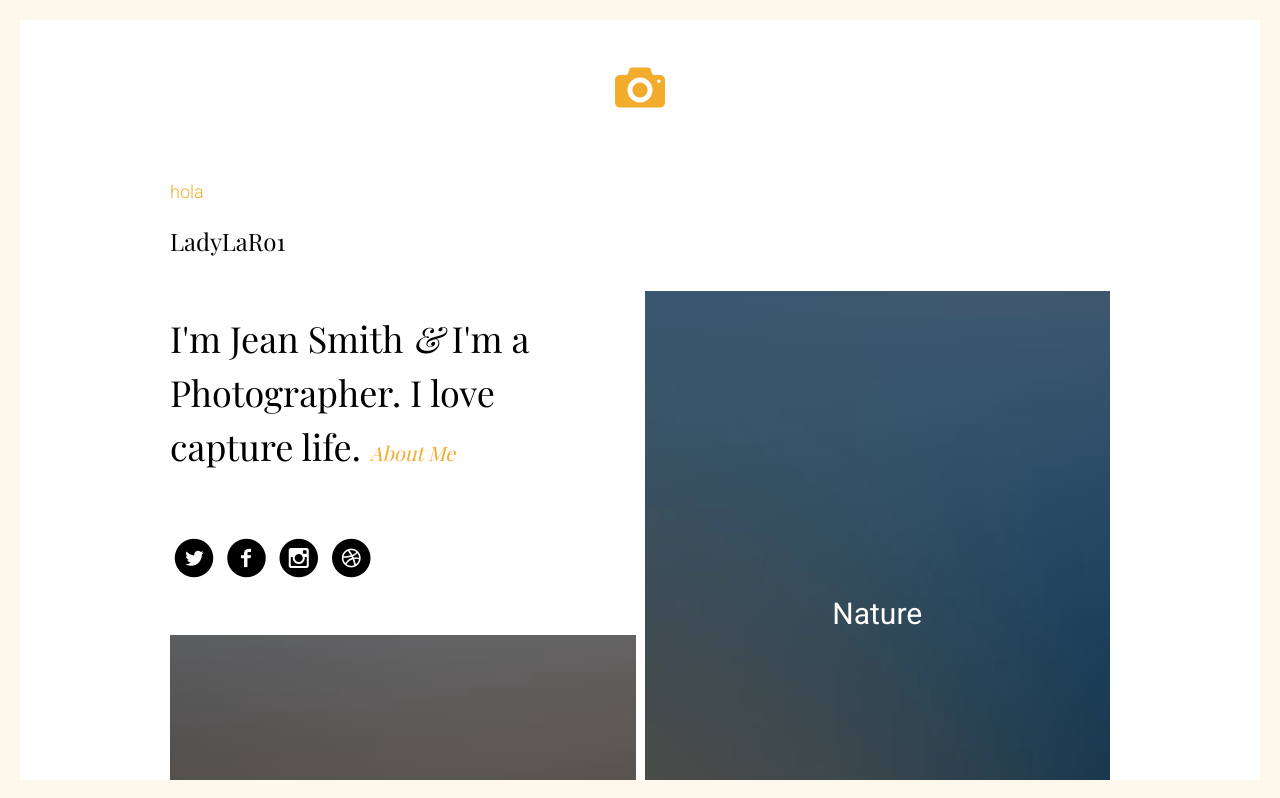
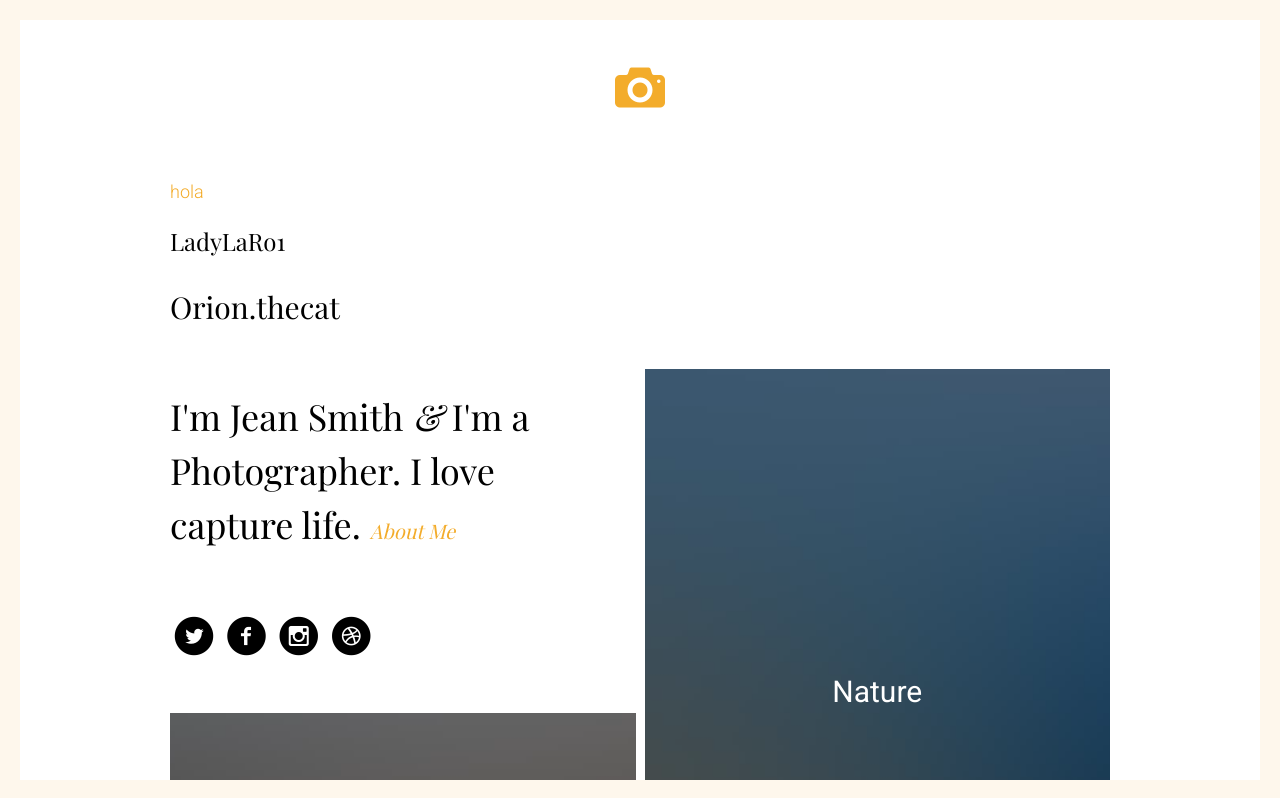
Before and after one commit to ladylaro/Test1, a plain HTML site: page index.html in a window 1280 px wide. Shown: the top 798 px of the page. Drawn offline with nearby package versions, Linux system fonts and the light colour scheme; files whose address does not match are found by name; a web font is replaced by a local one.

Commit message:
last changes

```diff
--- a/index.html
+++ b/index.html
@@ -92,6 +92,7 @@
 		<div class="container">
 			<a href="#">hola</a>
 			<h3>LadyLaRo1</h3>
+			<h2>Orion.thecat</h2>
 
 			<div class="fh5co-grid">
 
```
